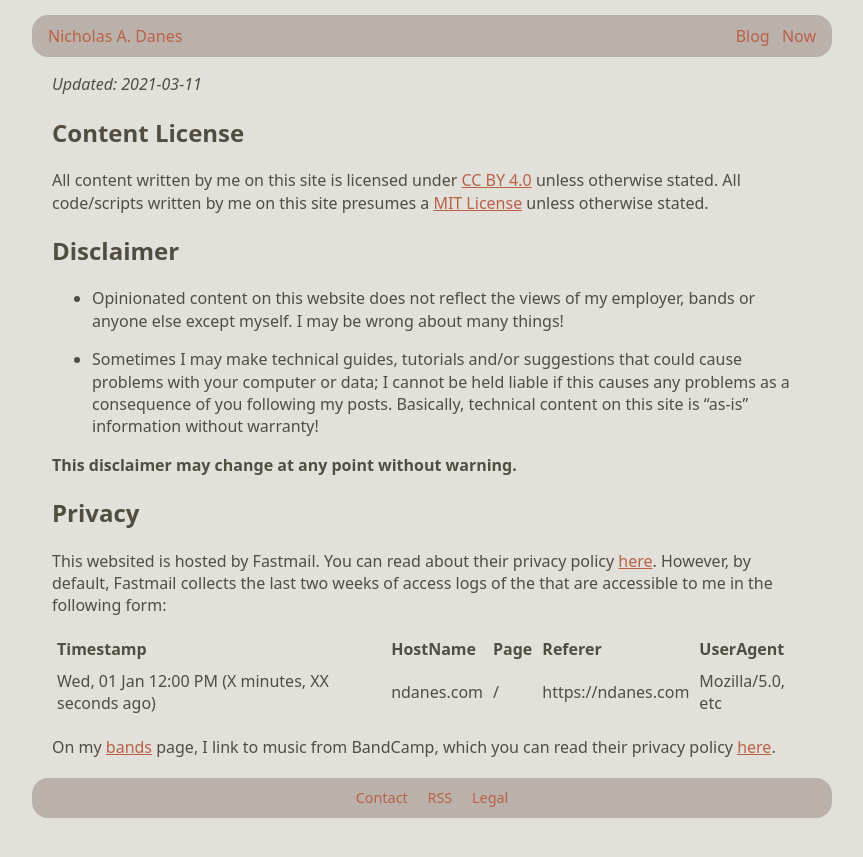
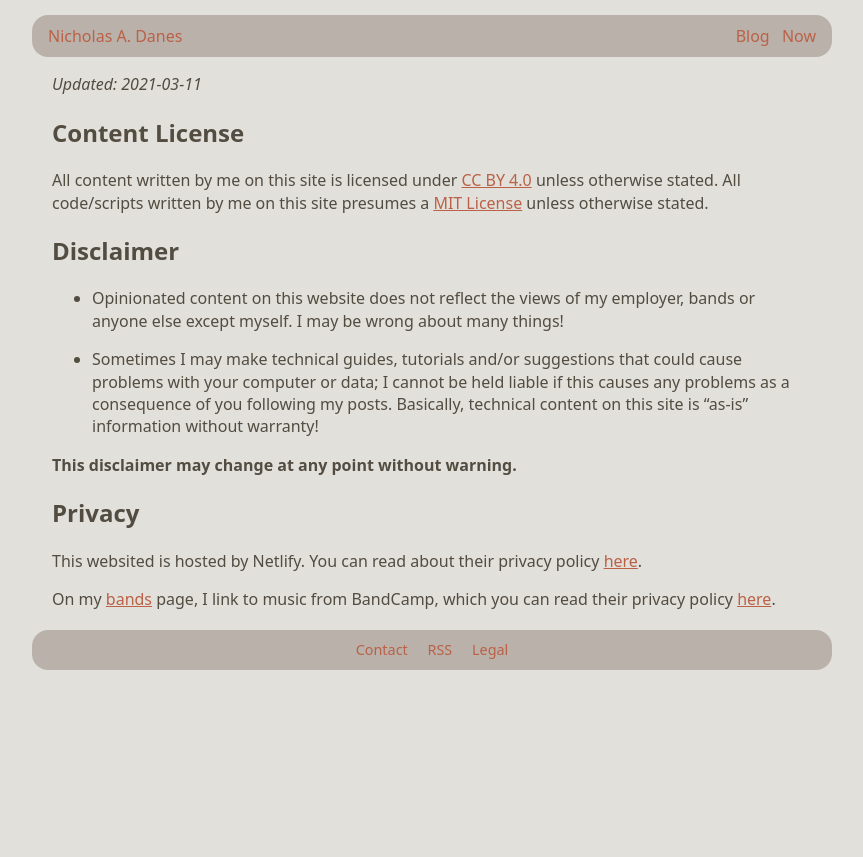
Before and after one commit to danesnick/old_website, a Jekyll site: the page built from legal.markdown, in a window 1280 px wide. Shown: the top 857 px of the page, without its empty margins (208-1071 px from the left). Built offline with Jekyll 4.4.1, drawn with Linux system fonts in a browser that asks for light colours.

Commit message:
Updates
Added back feed_meta liquid tag and updated privacy subsection for
netlify

```diff
--- a/_includes/header.html
+++ b/_includes/header.html
@@ -6,5 +6,6 @@
 	      <span class="title"><a href="{{ site.base_url }}/">Nicholas A. Danes</span></a>
               {%- endif -%}
     	    {% include nav.html %}
+    	    {% feed_meta %}
 </div>
 </header>
--- a/legal.markdown
+++ b/legal.markdown
@@ -19,10 +19,6 @@
 
 ## Privacy
 
-This websited is hosted by Fastmail. You can read about their privacy policy [here](https://www.fastmail.com/about/privacy/). However, by default, Fastmail collects the last two weeks of access logs of the that are accessible to me in the following form:
-
-| Timestamp       | HostName     | Page | Referer    | UserAgent |
-| :------------- | :---------- | :----------- | :----------- | :----------- |
-|  Wed, 01 Jan 12:00 PM (X minutes, XX seconds ago)  | ndanes.com   | /  | https://ndanes.com | Mozilla/5.0, etc |
+This websited is hosted by Netlify. You can read about their privacy policy [here](https://www.netlify.com/privacy/).
 
 On my [bands](/bands) page, I link to music from BandCamp, which you can read their privacy policy [here](https://bandcamp.com/privacy).
```
